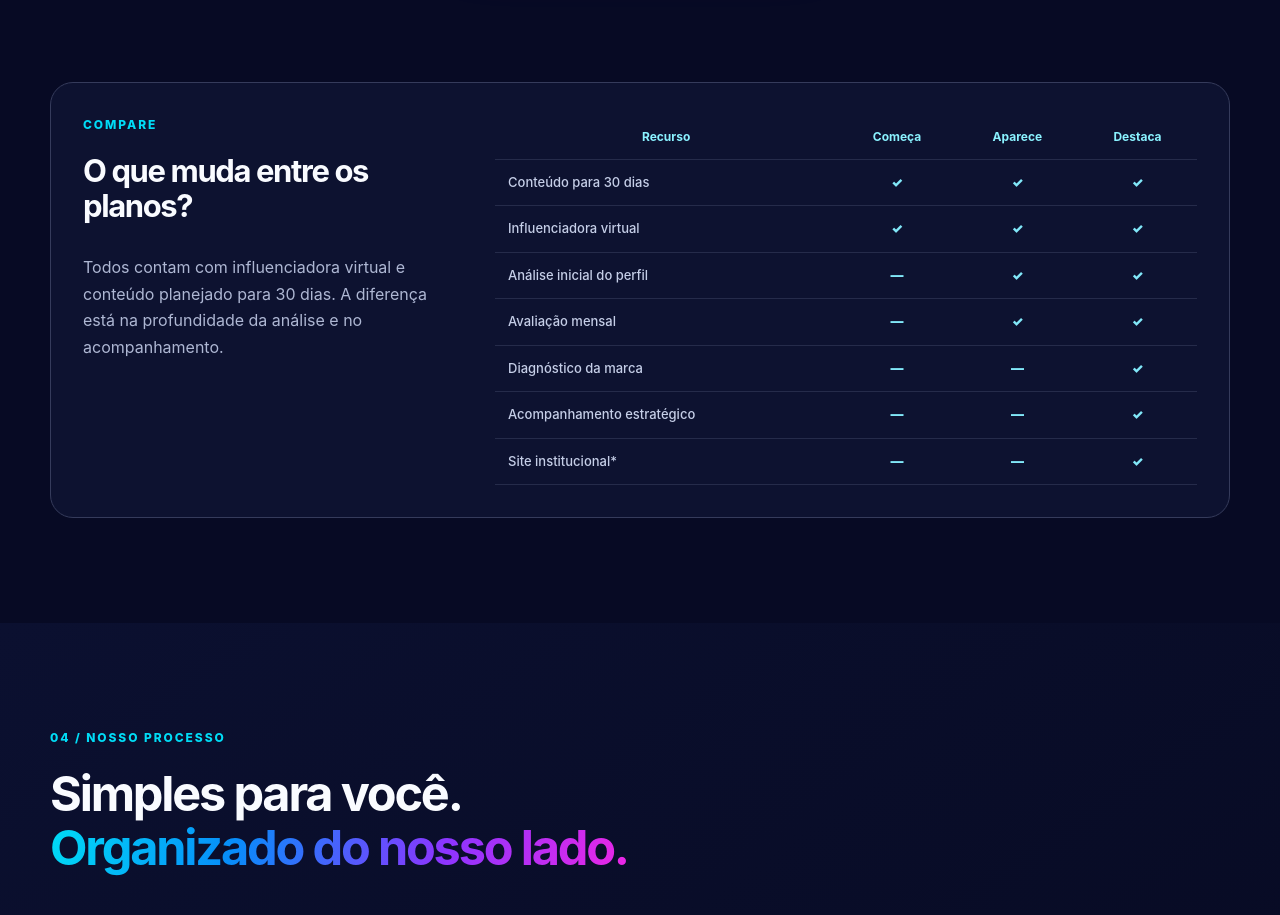
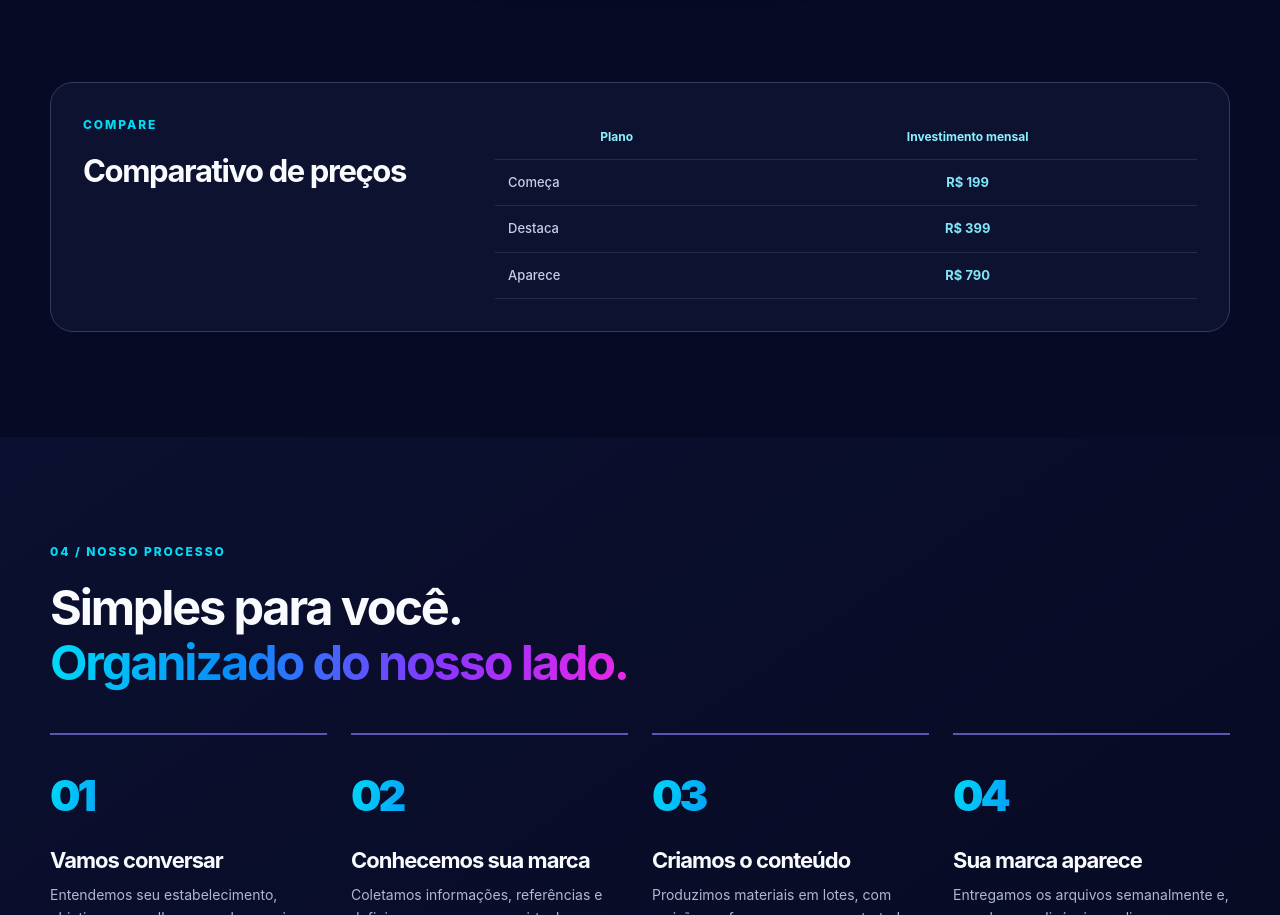
Before and after one commit to iaimarketingepropaganda-pixel/Iai-Comerciante, a plain HTML site: page index.html in a window 1280 px wide. Shown: the part 3809-4724 px from the top of the page. Drawn offline with Linux system fonts and the light colour scheme.

Commit message:
Atualiza comparativo dos planos publicados

```diff
--- a/index.html
+++ b/index.html
@@ -69,7 +69,7 @@
         <article class="plan"><div class="plan-top"><div class="plan-symbol">03 <span aria-hidden="true">✳</span></div><h3>Aparece</h3><p>Plano avançado</p></div><div class="price"><span>R$</span><strong>790</strong><small>/mês</small></div><a href="#contato" class="btn btn-outline choose-plan" data-plan="Aparece">Quero aparecer <span aria-hidden="true">↗</span></a><div class="plan-divider"></div><p class="included">O que está incluso:</p><ul class="check-list"><li>Vídeos curtos (Stories)</li><li>Séries/Reels (com roteiro)</li><li>Carrosséis estratégicos</li><li>Campanhas mensais (promoção e vendas)</li><li>Agendamento em até 2 redes sociais</li><li>Relatório + reunião mensal</li><li>Gerenciamento de redes sociais (criação, publicação e monitoramento)</li><li>Site institucional (profissional e responsivo)</li><li>Landing page (página de alta conversão)</li></ul><div class="plan-divider"></div><p class="included">BÔNUS EXCLUSIVO</p><p class="included">Identidade digital completa</p><ul class="check-list"><li>Ajustes de perfil</li><li>Capa</li><li>Bio estratégica</li><li>Destaques</li></ul></article>
       </div>
       <p class="fineprint">* No plano Destaca, o site é uma implantação única, sujeita a condições específicas de contrato, prazo, domínio, hospedagem e manutenção. A composição exata de formatos, revisões e entregas é definida na proposta comercial. Os planos não incluem automaticamente gestão de anúncios, atendimento em Direct/WhatsApp ou publicação pela agência.</p>
-      <div class="comparison"><div><p class="section-tag">COMPARE</p><h3>O que muda entre os planos?</h3><p>Todos contam com influenciadora virtual e conteúdo planejado para 30 dias. A diferença está na profundidade da análise e no acompanhamento.</p></div><div class="comparison-table-wrap"><table><thead><tr><th scope="col">Recurso</th><th scope="col">Começa</th><th scope="col">Aparece</th><th scope="col">Destaca</th></tr></thead><tbody><tr><th scope="row">Conteúdo para 30 dias</th><td>✓</td><td>✓</td><td>✓</td></tr><tr><th scope="row">Influenciadora virtual</th><td>✓</td><td>✓</td><td>✓</td></tr><tr><th scope="row">Análise inicial do perfil</th><td>—</td><td>✓</td><td>✓</td></tr><tr><th scope="row">Avaliação mensal</th><td>—</td><td>✓</td><td>✓</td></tr><tr><th scope="row">Diagnóstico da marca</th><td>—</td><td>—</td><td>✓</td></tr><tr><th scope="row">Acompanhamento estratégico</th><td>—</td><td>—</td><td>✓</td></tr><tr><th scope="row">Site institucional*</th><td>—</td><td>—</td><td>✓</td></tr></tbody></table></div></div>
+      <div class="comparison"><div><p class="section-tag">COMPARE</p><h3>Comparativo de preços</h3></div><div class="comparison-table-wrap"><table><thead><tr><th scope="col">Plano</th><th scope="col">Investimento mensal</th></tr></thead><tbody><tr><th scope="row">Começa</th><td><strong>R$ 199</strong></td></tr><tr><th scope="row">Destaca</th><td><strong>R$ 399</strong></td></tr><tr><th scope="row">Aparece</th><td><strong>R$ 790</strong></td></tr></tbody></table></div></div>
     </div></section>
 
     <section class="section section-ink" id="como-funciona" aria-labelledby="process-title"><div class="wrap"><p class="section-tag">04 / NOSSO PROCESSO</p><div class="section-heading"><h2 id="process-title">Simples para você.<br><span class="gradient-text">Organizado do nosso lado.</span></h2></div><div class="steps"><article><span>01</span><h3>Vamos conversar</h3><p>Entendemos seu estabelecimento, objetivos e escolhemos o plano mais adequado.</p></article><article><span>02</span><h3>Conhecemos sua marca</h3><p>Coletamos informações, referências e definimos a personagem virtual e o calendário.</p></article><article><span>03</span><h3>Criamos o conteúdo</h3><p>Produzimos materiais em lotes, com revisão conforme o escopo contratado.</p></article><article><span>04</span><h3>Sua marca aparece</h3><p>Entregamos os arquivos semanalmente e, nos planos aplicáveis, avaliamos os resultados.</p></article></div></div></section>
```
